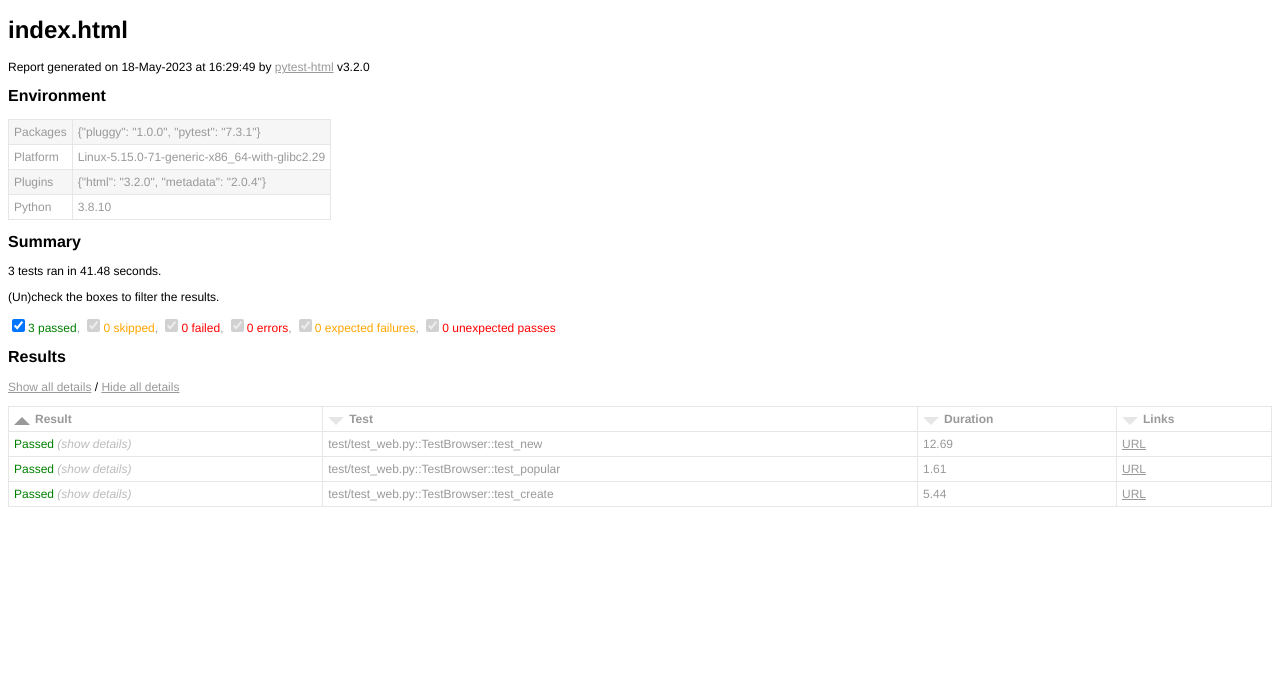
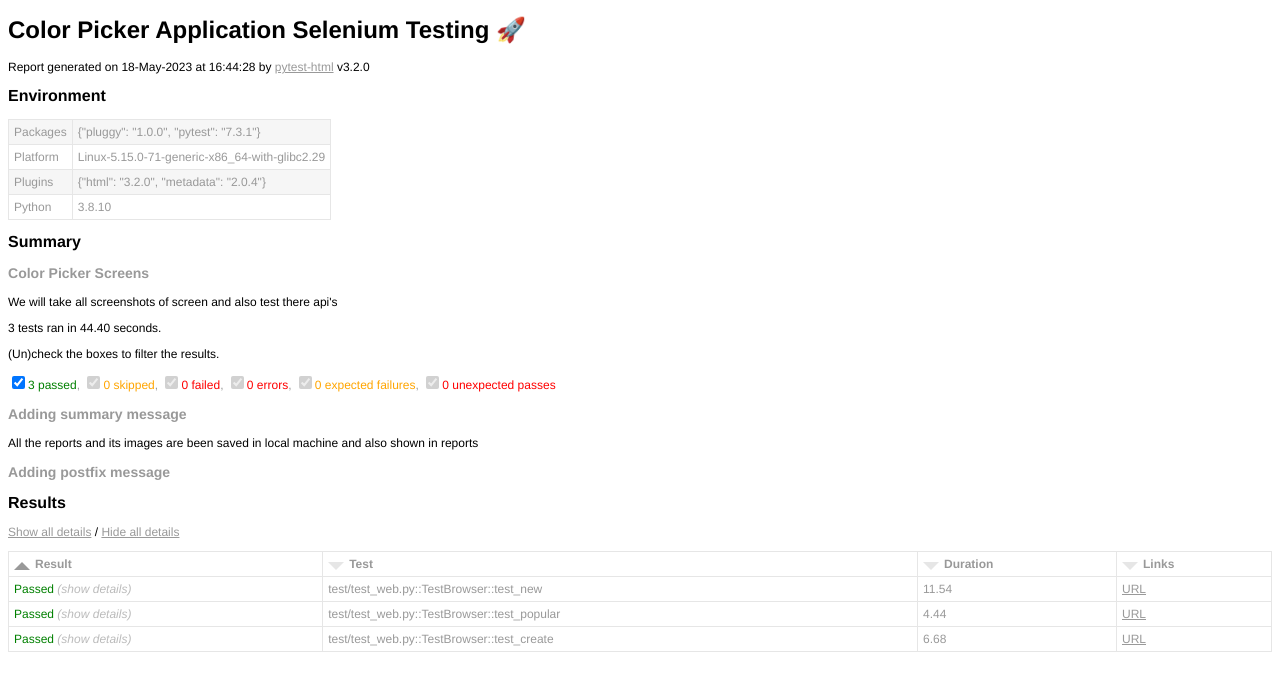
Before and after one commit to Geeks-Vegeta/Colorpicker-selenium-Testing, a plain HTML site: page index.html in a window 1280 px wide. Drawn offline with Linux system fonts and the light colour scheme.

Commit message:
second commit

```diff
--- a/index.html
+++ b/index.html
@@ -2,7 +2,7 @@
 <html>
   <head>
     <meta charset="utf-8"/>
-    <title>index.html</title>
+    <title>Color Picker Application Selenium Testing 🚀</title>
     <style>body {
   font-family: Helvetica, Arial, sans-serif;
   font-size: 12px;
@@ -438,8 +438,8 @@ function filterTable(elem) { // eslint-disable-line no-unused-vars
     notFoundMessage.hidden = !allRowsHidden;
 }
 </script>
-    <h1>index.html</h1>
-    <p>Report generated on 18-May-2023 at 16:29:49 by <a href="https://pypi.python.org/pypi/pytest-html">pytest-html</a> v3.2.0</p>
+    <h1>Color Picker Application Selenium Testing 🚀</h1>
+    <p>Report generated on 18-May-2023 at 16:44:28 by <a href="https://pypi.python.org/pypi/pytest-html">pytest-html</a> v3.2.0</p>
     <h2>Environment</h2>
     <table id="environment">
       <tr>
@@ -455,8 +455,13 @@ function filterTable(elem) { // eslint-disable-line no-unused-vars
         <td>Python</td>
         <td>3.8.10</td></tr></table>
     <h2>Summary</h2>
-    <p>3 tests ran in 41.48 seconds. </p>
+    <h3>Color Picker Screens</h3>
+    <p>We will take all screenshots of screen and also test there api&apos;s</p>
+    <p>3 tests ran in 44.40 seconds. </p>
     <p class="filter" hidden="true">(Un)check the boxes to filter the results.</p><input checked="true" class="filter" data-test-result="passed" hidden="true" name="filter_checkbox" onChange="filterTable(this)" type="checkbox"/><span class="passed">3 passed</span>, <input checked="true" class="filter" data-test-result="skipped" disabled="true" hidden="true" name="filter_checkbox" onChange="filterTable(this)" type="checkbox"/><span class="skipped">0 skipped</span>, <input checked="true" class="filter" data-test-result="failed" disabled="true" hidden="true" name="filter_checkbox" onChange="filterTable(this)" type="checkbox"/><span class="failed">0 failed</span>, <input checked="true" class="filter" data-test-result="error" disabled="true" hidden="true" name="filter_checkbox" onChange="filterTable(this)" type="checkbox"/><span class="error">0 errors</span>, <input checked="true" class="filter" data-test-result="xfailed" disabled="true" hidden="true" name="filter_checkbox" onChange="filterTable(this)" type="checkbox"/><span class="xfailed">0 expected failures</span>, <input checked="true" class="filter" data-test-result="xpassed" disabled="true" hidden="true" name="filter_checkbox" onChange="filterTable(this)" type="checkbox"/><span class="xpassed">0 unexpected passes</span>
+    <h3>Adding summary message</h3>
+    <p>All the reports and its images are been saved in local machine and also shown in reports</p>
+    <h3>Adding postfix message</h3>
     <h2>Results</h2>
     <table id="results-table">
       <thead id="results-table-head">
@@ -471,7 +476,7 @@ function filterTable(elem) { // eslint-disable-line no-unused-vars
         <tr>
           <td class="col-result">Passed</td>
           <td class="col-name">test/test_web.py::TestBrowser::test_new</td>
-          <td class="col-duration">12.69</td>
+          <td class="col-duration">11.54</td>
           <td class="col-links"><a class="url" href="https://color-pickerio.netlify.app/" target="_blank">URL</a> </td></tr>
         <tr>
           <td class="extra" colspan="4">
@@ -482,7 +487,7 @@ function filterTable(elem) { // eslint-disable-line no-unused-vars
         <tr>
           <td class="col-result">Passed</td>
           <td class="col-name">test/test_web.py::TestBrowser::test_popular</td>
-          <td class="col-duration">1.61</td>
+          <td class="col-duration">4.44</td>
           <td class="col-links"><a class="url" href="https://color-pickerio.netlify.app/" target="_blank">URL</a> </td></tr>
         <tr>
           <td class="extra" colspan="4">
@@ -493,7 +498,7 @@ function filterTable(elem) { // eslint-disable-line no-unused-vars
         <tr>
           <td class="col-result">Passed</td>
           <td class="col-name">test/test_web.py::TestBrowser::test_create</td>
-          <td class="col-duration">5.44</td>
+          <td class="col-duration">6.68</td>
           <td class="col-links"><a class="url" href="https://color-pickerio.netlify.app/" target="_blank">URL</a> </td></tr>
         <tr>
           <td class="extra" colspan="4">
```
Also changed, not shown: 1 other file.
